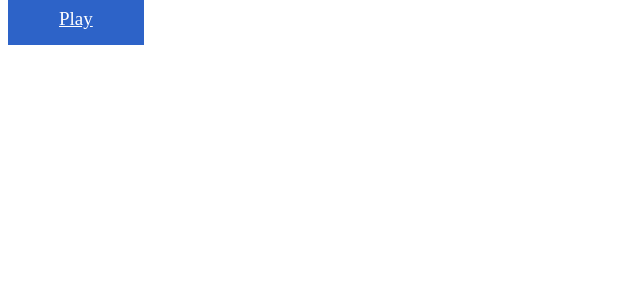
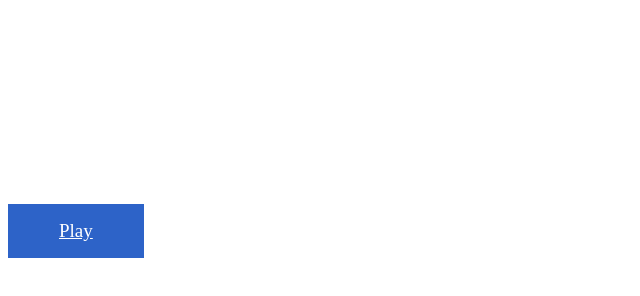
Before and after one commit to MattToegel/SurviveTheNight, a plain HTML site: page index.html in a window 1280 px wide. Shown: the whole page, without its empty margins (0-640 px from the left). Drawn offline with Linux system fonts and the light colour scheme.

Commit message:
Update index.html

```diff
--- a/index.html
+++ b/index.html
@@ -3,9 +3,9 @@
 </div>
 <style>
     a{
+            position: relative;
+	    display: inline-block;
 	    color: #ffffff;
-		width:140px;
-		height:60px;
 	    background-color: #2d63c8;
 	    font-size: 19px;
 	    border: 1px solid #2d63c8;
@@ -13,6 +13,6 @@
 	    cursor: pointer;
 	    margin-left: auto;
 	    margin-right: auto;
-		transform: translate(50%,-50%);
+	    top: 25%;
     }
 </style>
```
Lines whose indentation alone changed are shown as unchanged.
